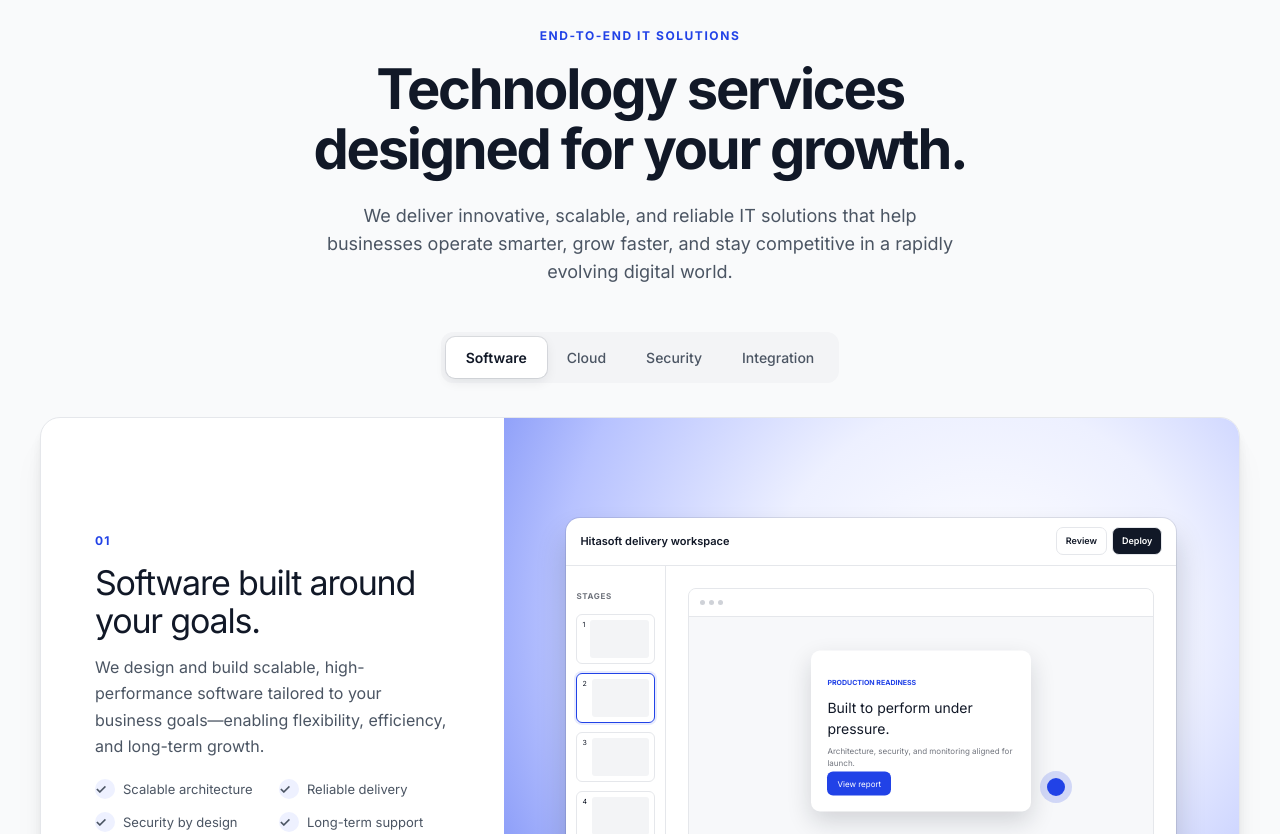
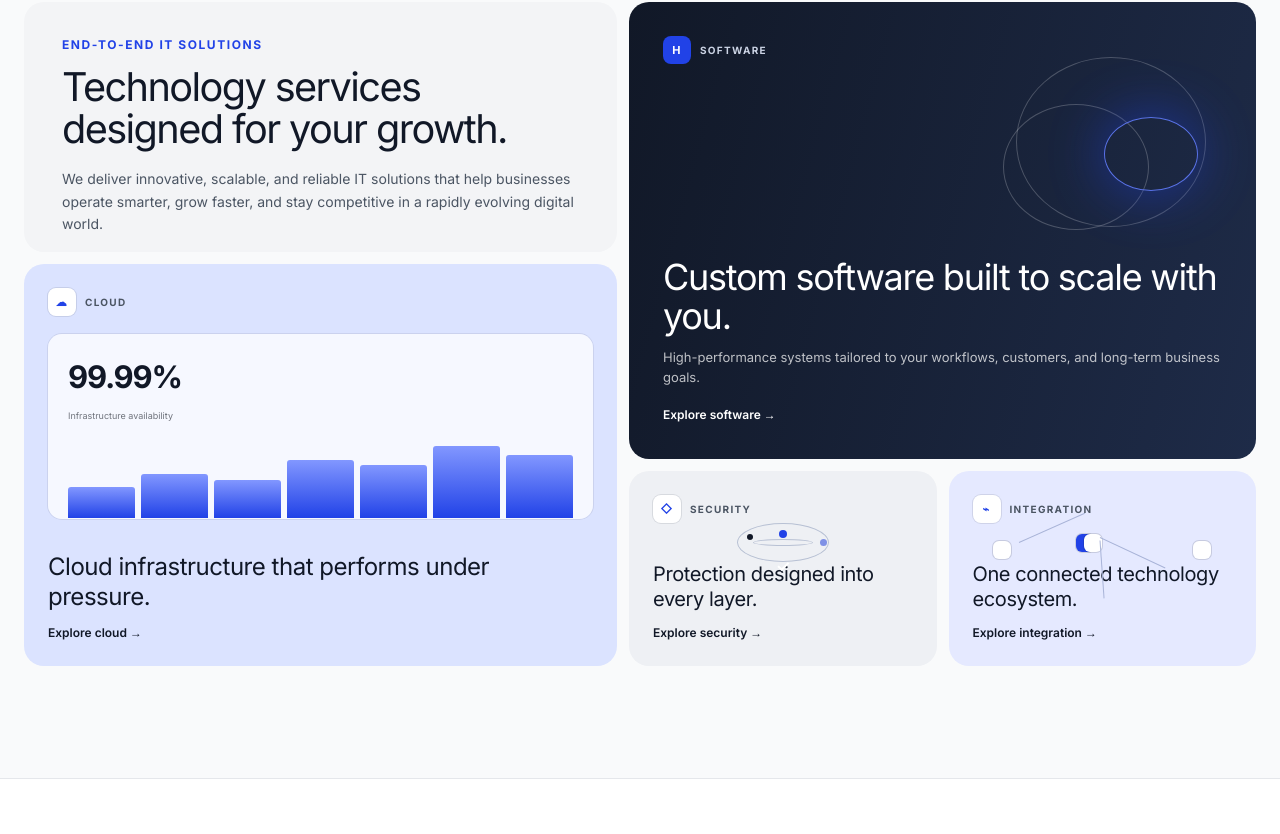
Before and after one commit to aathif07/hitasoft--WEBF, a Next.js app: page / in a window 1280 px wide. Shown: the part 986-1820 px from the top of the page. Built offline with nearby package versions, Linux system fonts and the light colour scheme.

Commit message:
Redesign core services as editorial mosaic

```diff
--- a/app/page.tsx
+++ b/app/page.tsx
@@ -5,8 +5,6 @@ import { FormEvent, useState } from "react";
 const Arrow = ({ diagonal = false }: { diagonal?: boolean }) => (
   <span aria-hidden="true">{diagonal ? "↗" : "→"}</span>
 );
-
-const Check = () => <span className="check" aria-hidden="true">✓</span>;
 
 const services = [
   ["01", "Website Development", "Build fast, secure, and scalable websites engineered to deliver seamless user experiences and measurable business growth."],
@@ -21,7 +19,6 @@ const services = [
 ];
 
 export default function Home() {
-  const [activeTab, setActiveTab] = useState("Software");
   const [url, setUrl] = useState("");
   const [message, setMessage] = useState("");
 
@@ -80,30 +77,31 @@ export default function Home() {
       </section>
 
       <section className="section intro-section" id="platform">
-        <div className="section-heading">
-          <p className="eyebrow">End-to-end IT solutions</p>
-          <h2>Technology services<br />designed for your growth.</h2>
-          <p>We deliver innovative, scalable, and reliable IT solutions that help businesses operate smarter, grow faster, and stay competitive in a rapidly evolving digital world.</p>
-        </div>
-        <div className="pill-tabs" role="tablist" aria-label="Core service areas">
-          {["Software", "Cloud", "Security", "Integration"].map((tab) => (
-            <button key={tab} role="tab" aria-selected={activeTab === tab} className={activeTab === tab ? "active" : ""} onClick={() => setActiveTab(tab)}>{tab}</button>
-          ))}
-        </div>
-        <div className="feature-panel">
-          <div className="feature-copy">
-            <span className="step-number">01</span>
-            <h3>{activeTab} built around your goals.</h3>
-            <p>{activeTab === "Software" ? "We design and build scalable, high-performance software tailored to your business goals—enabling flexibility, efficiency, and long-term growth." : activeTab === "Cloud" ? "Transform your operations with secure, scalable cloud architecture that improves performance while reducing operational complexity." : activeTab === "Security" ? "Protect your digital assets with advanced security frameworks, proactive monitoring, and compliance-driven strategies." : "Connect your platforms, tools, and data into a unified ecosystem that improves collaboration and operational efficiency."}</p>
-            <div className="check-grid"><span><Check />Scalable architecture</span><span><Check />Reliable delivery</span><span><Check />Security by design</span><span><Check />Long-term support</span></div>
-            <a className="inline-link" href="#create">Discuss your project <Arrow /></a>
-          </div>
-          <div className="feature-visual">
-            <div className="editor-shell">
-              <div className="editor-top"><span>Hitasoft delivery workspace</span><div><button>Review</button><button>Deploy</button></div></div>
-              <div className="editor-body"><aside><b>Stages</b>{[1,2,3,4].map(n => <div className={n === 2 ? "selected" : ""} key={n}><i>{n}</i><span /></div>)}</aside><div className="editor-preview"><div className="preview-nav"><i /><i /><i /></div><div className="preview-card"><small>PRODUCTION READINESS</small><h4>Built to perform under pressure.</h4><p>Architecture, security, and monitoring aligned for launch.</p><button>View report</button></div><span className="pulse-dot" /></div></div>
-            </div>
-          </div>
+        <div className="service-mosaic">
+          <article className="mosaic-intro">
+            <div><p className="eyebrow">End-to-end IT solutions</p><h2>Technology services<br />designed for your growth.</h2></div>
+            <p>We deliver innovative, scalable, and reliable IT solutions that help businesses operate smarter, grow faster, and stay competitive in a rapidly evolving digital world.</p>
+          </article>
+          <article className="mosaic-card mosaic-software">
+            <div className="mosaic-topline"><span className="mosaic-icon">H</span><span>SOFTWARE</span></div>
+            <div className="software-mark"><i /><i /><i /></div>
+            <div><h3>Custom software built to scale with you.</h3><p>High-performance systems tailored to your workflows, customers, and long-term business goals.</p><a href="#create">Explore software <Arrow /></a></div>
+          </article>
+          <article className="mosaic-card mosaic-cloud">
+            <div className="mosaic-topline"><span className="mosaic-icon">☁</span><span>CLOUD</span></div>
+            <div className="cloud-visual"><span>99.99%</span><small>Infrastructure availability</small><div>{[38,55,47,72,66,90,78].map((height,index)=><i key={index} style={{height:`${height}%`}} />)}</div></div>
+            <h3>Cloud infrastructure that performs under pressure.</h3><a href="#create">Explore cloud <Arrow /></a>
+          </article>
+          <article className="mosaic-card mosaic-security">
+            <div className="mosaic-topline"><span className="mosaic-icon">◇</span><span>SECURITY</span></div>
+            <div className="security-orbit"><i /><i /><i /><b>✓</b></div>
+            <h3>Protection designed into every layer.</h3><a href="#create">Explore security <Arrow /></a>
+          </article>
+          <article className="mosaic-card mosaic-integration">
+            <div className="mosaic-topline"><span className="mosaic-icon">⌁</span><span>INTEGRATION</span></div>
+            <div className="integration-map"><i /><i /><i /><i /><span /><span /><span /></div>
+            <h3>One connected technology ecosystem.</h3><a href="#create">Explore integration <Arrow /></a>
+          </article>
         </div>
       </section>
 
```
Also changed, not shown: app/globals.css.
